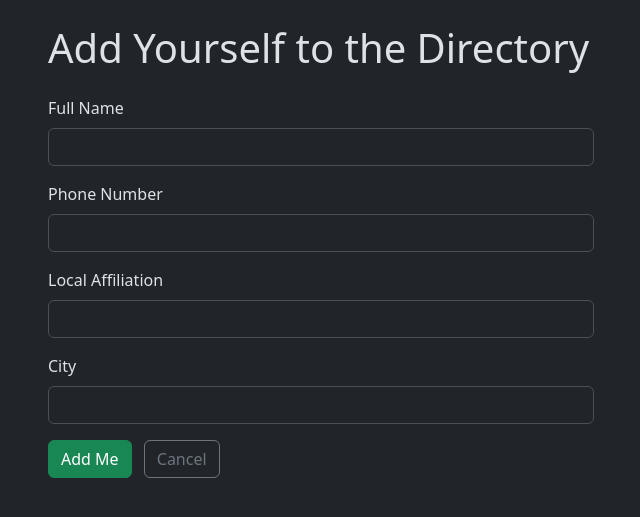
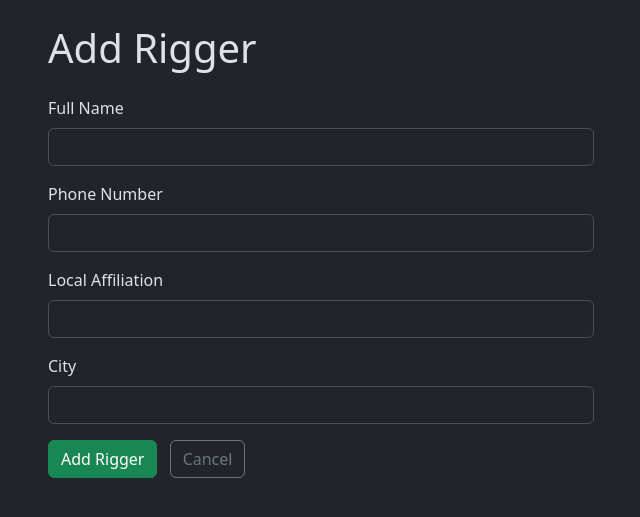
Before and after one commit to dkmkelley/community-riggers, a Flask app: page /add in a window 1280 px wide. Shown: the part 56-573 px from the top of the page, without its empty margins (319-959 px from the left). Run offline with Flask 3, Linux system fonts and the light colour scheme; the visitor is signed in with stand-in values (Sample User, id 1).

Commit message:
Add admin add rigger route and context-dependent add form

```diff
--- a/app.py
+++ b/app.py
@@ -270,6 +270,42 @@ def admin_pending():
     conn.close()
     return render_template("admin_pending.html", riggers=riggers)
 
+# Admin route to add a rigger on their behalf
+@app.route("/admin/add", methods=["GET", "POST"])
+@admin_required
+def admin_add_rigger():
+    if request.method == "POST":
+        name = request.form.get("name", "").strip()
+        phone = request.form.get("phone", "").strip()
+        affiliation = request.form.get("affiliation", "").strip()
+        city = request.form.get("city", "").strip()
+
+        if not name or not phone:
+            return render_template("add_rigger.html", error="Name and phone are required.")
+
+        digits = ''.join(filter(str.isdigit, phone))
+        if len(digits) == 10:
+            phone = f"({digits[:3]}) {digits[3:6]}-{digits[6:]}"
+        elif len(digits) == 11 and digits[0] == '1':
+            phone = f"({digits[1:4]}) {digits[4:7]}-{digits[7:]}"
+        else:
+            return render_template("add_rigger.html",
+                                   error="Please enter a valid 10-digit phone number.")
+
+        token = generate_token()
+
+        conn = get_db()
+        conn.execute(
+            "INSERT INTO riggers (name, phone, affiliation, city, token) VALUES (?, ?, ?, ?, ?)",
+            (name, phone, affiliation or None, city or None, token)
+        )
+        conn.commit()
+        conn.close()
+
+        return redirect(url_for("admin_pending"))
+
+    return render_template("add_rigger.html")
+
 
 # Admin approval action to set a rigger's status to 'approved'. Is public on dev server but should be protected in production.
 @app.route("/admin/pending/<int:id>/approve", methods=["POST"])
--- a/templates/add_rigger.html
+++ b/templates/add_rigger.html
@@ -1,11 +1,15 @@
 {% extends "base.html" %}
 
-{% block title %}Add Yourself | Community Riggers{% endblock %}
+{% block title %}
+    {% if current_user %}Add Rigger{% else %}Add Yourself{% endif %} | Community Riggers
+{% endblock %}
 
 {% block content %}
 <div class="row justify-content-center">
     <div class="col-md-6">
-        <h1 class="mb-4">Add Yourself to the Directory</h1>
+        <h1 class="mb-4">
+            {% if current_user %}Add Rigger{% else %}Add Yourself to the Directory{% endif %}
+        </h1>
 
         {% if error %}
             <div class="alert alert-danger">{{ error }}</div>
@@ -32,8 +36,12 @@
                 <input type="text" id="city" name="city" class="form-control">
             </div>
 
-            <button type="submit" class="btn btn-success">Add Me</button>
-            <a href="/riggers" class="btn btn-outline-secondary ms-2">Cancel</a>
+            <button type="submit" class="btn btn-success">
+                {% if current_user %}Add Rigger{% else %}Add Yourself{% endif %}
+            </button>
+            {% if current_user %}
+                <a href="/riggers" class="btn btn-outline-secondary ms-2">Cancel</a>
+            {% endif %}
         </form>
     </div>
 </div>
--- a/templates/riggers.html
+++ b/templates/riggers.html
@@ -5,7 +5,7 @@
 {% block content %}
 <div class="d-flex justify-content-between align-items-center mb-4">
     <h1 class="mb-0">Rigger Directory</h1>
-    <a href="/add" class="btn btn-success">Add Rigger</a>
+    <a href="/admin/add" class="btn btn-success">Add Rigger</a>
 </div>
 
 {% if riggers %}
```
